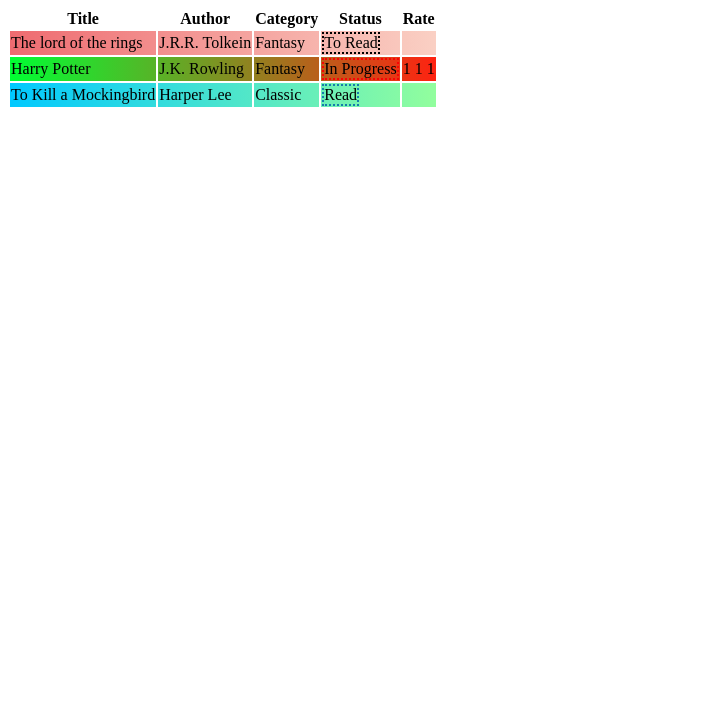
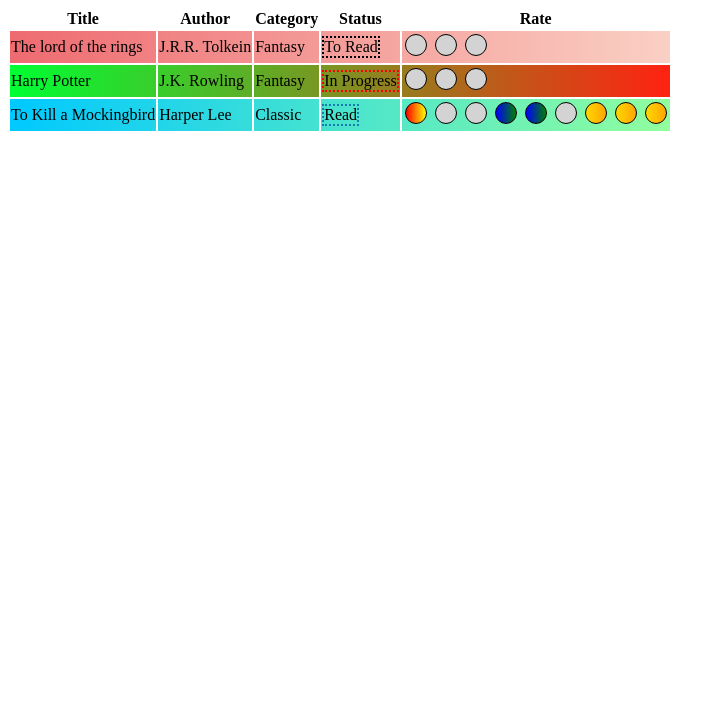
Before and after one commit to MateoArango/Mav-s-freeCodeCamp, a website: page bookInventoryApp/index.html in a window 1280 px wide. Shown: the part 73-800 px from the top of the page, without its empty margins (0-725 px from the left). Drawn offline with Linux system fonts and the light colour scheme.

Commit message:
feat: html done

```diff
--- a/bookInventoryApp/index.html
+++ b/bookInventoryApp/index.html
@@ -1,10 +1,9 @@
-<!DOCTYPE html>
+<!doctype html>
 <html lang="en">
-
   <head>
-  <meta charset="utf-8">
+    <meta charset="utf-8" />
     <title>Book Inventory</title>
-  <link rel="stylesheet" href="styles.css">
+    <link rel="stylesheet" href="styles.css" />
   </head>
 
   <body>
@@ -24,37 +23,59 @@
           <td>The lord of the rings</td>
           <td>J.R.R. Tolkein</td>
           <td>Fantasy</td>
-        <td><span class="status">To Read</span></td>
           <td>
-            <span class="rate"></span>
-            <span class="rate"></span>
-            <span class="rate"></span>
+            <span class="status">To Read</span>
+          </td>
+          <td>
+            <span class="rate">
+              <span></span>
+              <span></span>
+              <span></span>
+            </span>
           </td>
         </tr>
         <tr class="in-progress">
           <td>Harry Potter</td>
           <td>J.K. Rowling</td>
           <td>Fantasy</td>
-        <td><span class="status">In Progress</span></td>
           <td>
-            <span class="rate">1</span>
-            <span class="rate">1</span>
-            <span class="rate">1</span>
+            <span class="status">In Progress</span>
+          </td>
+          <td>
+            <span class="rate">
+              <span></span>
+              <span></span>
+              <span></span>
+            </span>
           </td>
         </tr>
         <tr class="read">
           <td>To Kill a Mockingbird</td>
           <td>Harper Lee</td>
           <td>Classic</td>
-        <td><span class="status">Read</span></td>
           <td>
-            <span class="rate one"></span>
-            <span class="rate two"></span>
-            <span class="rate three"></span>
+            <span class="status">Read</span>
+          </td>
+          <td>
+            <span class="rate one">
+                <span></span>
+                <span></span>
+                <span></span>
+            </span>
+              <span class="rate two">
+                <span></span>
+                <span></span>
+                <span></span>
+              </span>
+              <span class="rate three">
+                <span></span>
+                <span></span>
+                <span></span>
+              </span>
+            </span>
           </td>
         </tr>
       </tbody>
     </table>
   </body>
-
 </html>
--- a/bookInventoryApp/styles.css
+++ b/bookInventoryApp/styles.css
@@ -29,6 +29,25 @@
     background-image: #00FF33;
 }
 
-span[class='status'] span[class^='rate'] {
+span[class^='rate'] > span {
+  display: inline-block; /* Required to apply height/width */
+  border: 1px solid black;
+  border-radius: 50%;
+  margin: 2px;
+  height: 20px;
+  width: 20px;
+  background-color: lightgray;
+}
 
+span[class*='one'] span:first-child {
+    background-image: linear-gradient(to right, red, yellow);
 }
+span[class*="two"] > span:nth-child(-n+2) {
+    background-image: linear-gradient(to right, blue, green);
+}
+
+
+
+span[class*='three'] > span {
+    background-image: linear-gradient(to right, gold, orange);
+}
--- /dev/null
+++ b/package.json
@@ -0,0 +1,6 @@
+{
+  "devDependencies": {
+    "jest": "^30.4.2",
+    "jsdom": "^29.1.1"
+  }
+}
```
Also changed, not shown: 1 other file. Lines whose indentation alone changed are shown as unchanged.
